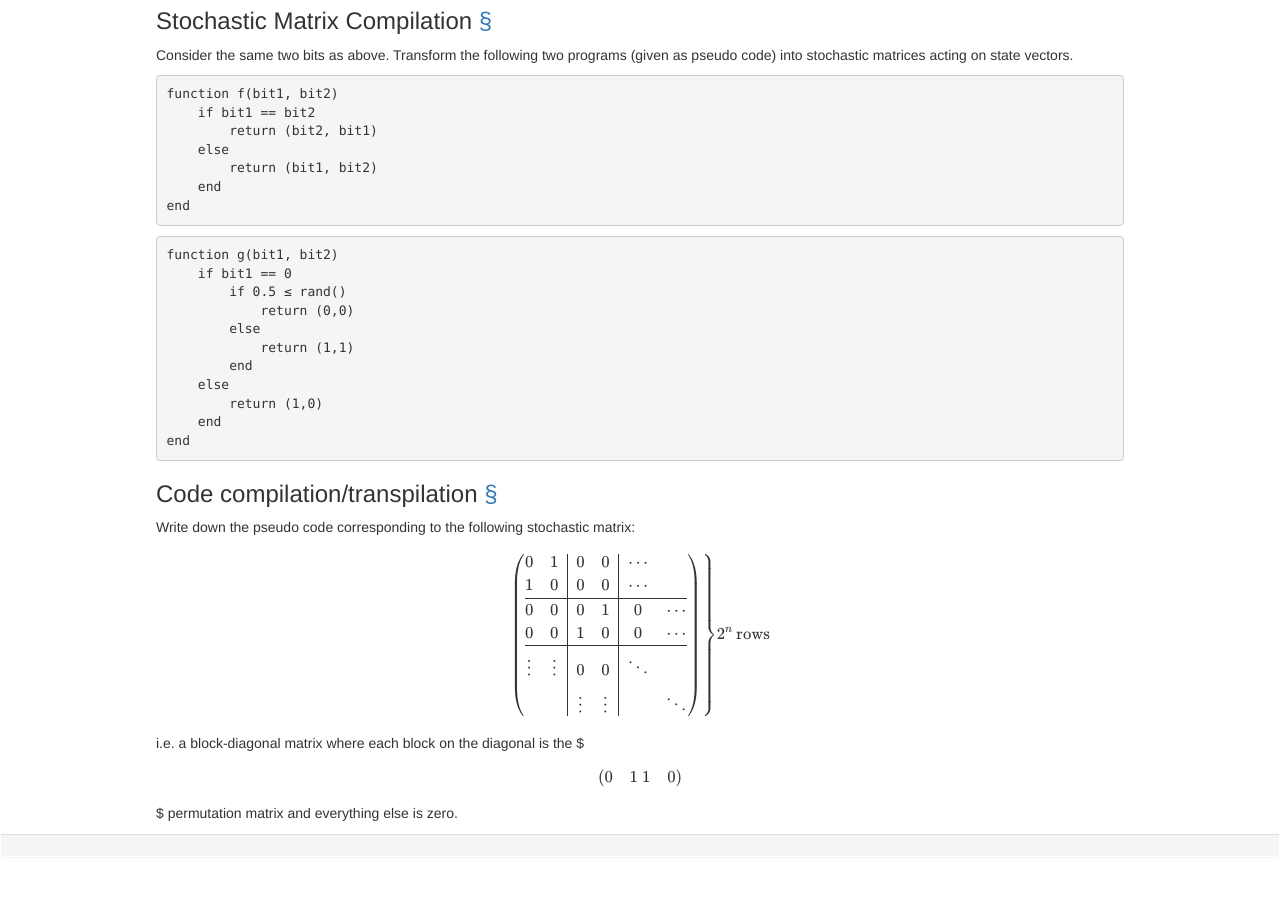
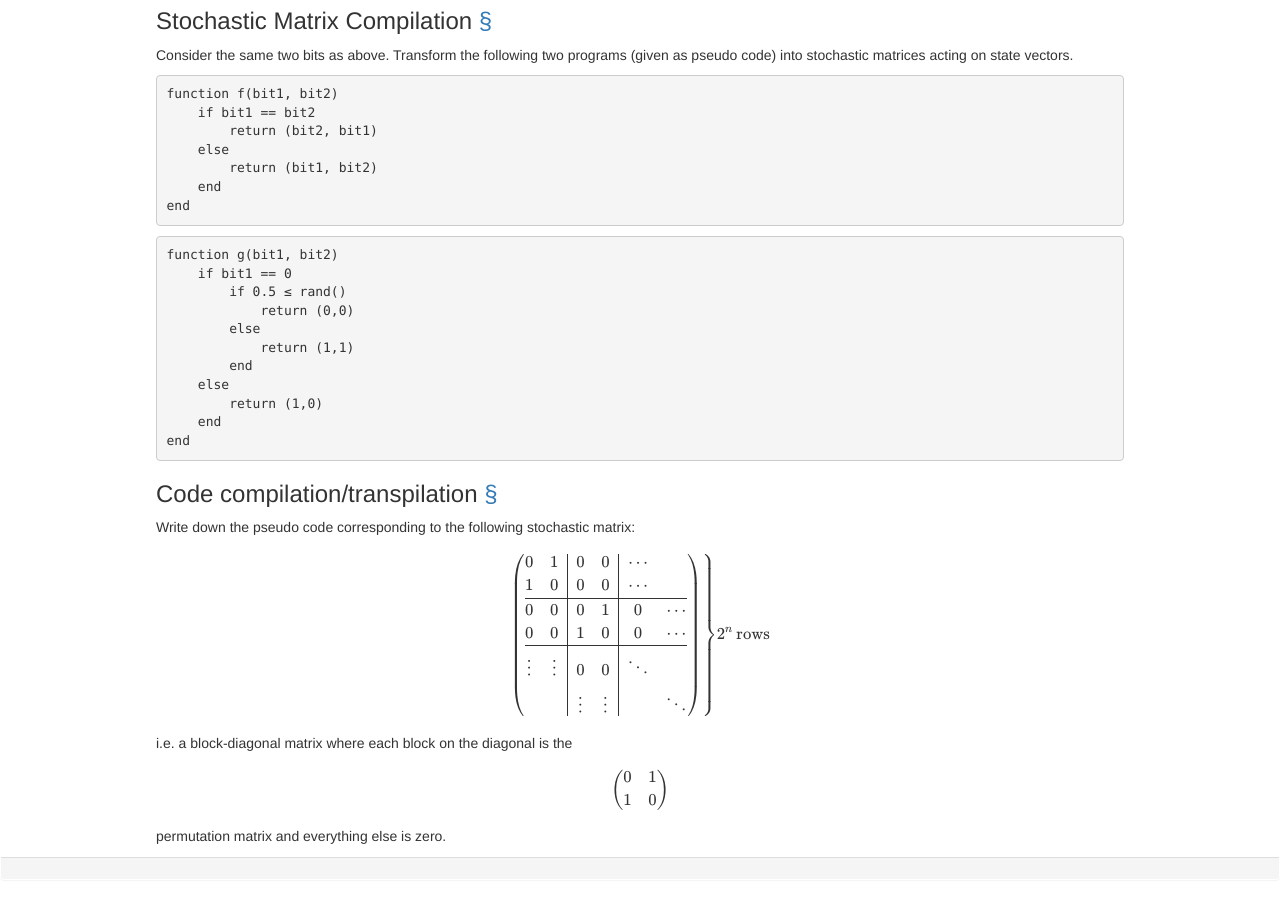
Before and after one commit to Krastanov/labwebsite, a Jekyll site: the page built from _pages/undergrad-qis-quiz.md, in a window 1280 px wide and 900 px high, scrolled down 1656 px. Shown: the top 897 px of the window. Built offline with Jekyll 4.4.1, drawn with Linux system fonts in a browser that asks for light colours; nearby versions of some CDN libraries; Markdown is read by kramdown in place of the engine named in the settings; formulas are drawn with MathJax 3.

Commit message:
more math fixes

```diff
--- a/_pages/undergrad-qis-quiz.md
+++ b/_pages/undergrad-qis-quiz.md
@@ -105,4 +105,4 @@ $$ \left.\left(\begin{array}{cc|cc|cc}
 \end{array}\right)\right\}2^n\text{ rows} $$
 </div>
 
-i.e. a block-diagonal matrix where each block on the diagonal is the $\begin{pmatrix} 0&1 \\ 1&0\end{pmatrix}$ permutation matrix and everything else is zero.
+i.e. a block-diagonal matrix where each block on the diagonal is the \begin{pmatrix} 0&1 \\\\ 1&0\end{pmatrix} permutation matrix and everything else is zero.
```
